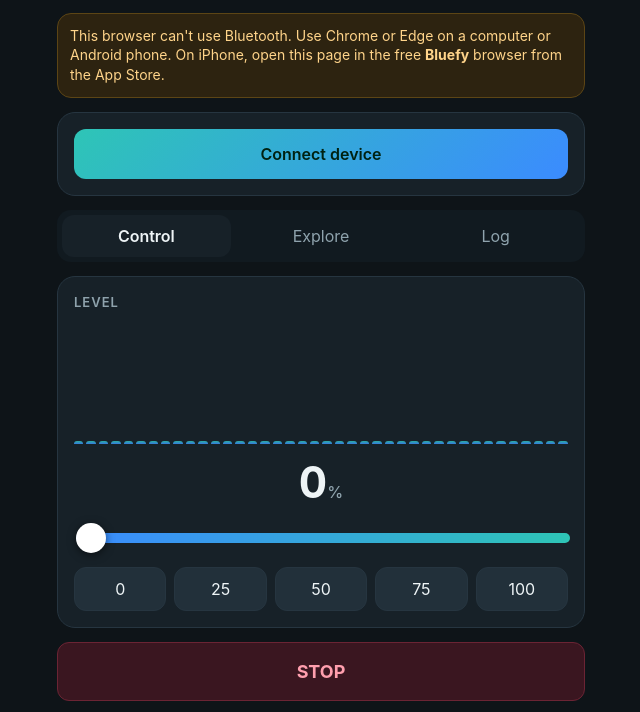
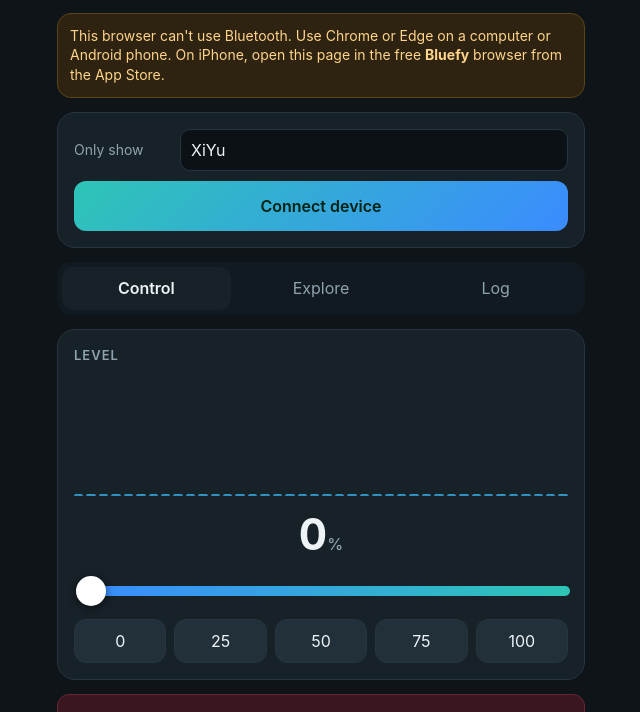
Before and after one commit to watkinsantonio/link-lab, a plain HTML site: page index.html in a window 1280 px wide. Both pictures are taken after a click on the button "Connect device". Shown: the part 54-766 px from the top of the page, without its empty margins (319-959 px from the left). Drawn offline with Linux system fonts and the light colour scheme.

Commit message:
Add device-name filter to the Connect picker
Co-Authored-By: Claude Opus 5.5 <noreply@anthropic.com>

```diff
--- a/index.html
+++ b/index.html
@@ -91,6 +91,7 @@
   </div>
 
   <div class="card">
+    <div class="row" style="margin-top:0"><label>Only show</label><input type="text" id="nameFilter" placeholder="device name, e.g. XiYu (blank = all)" autocapitalize="off" autocorrect="off" spellcheck="false"></div>
     <button class="primary" id="connectBtn">Connect device</button>
     <dl class="info hidden" id="info" style="margin-top:12px">
       <dt>Name</dt><dd id="iName">–</dd>
@@ -308,6 +309,8 @@
   $('template').oninput = e => { cfg.template = e.target.value; cfg.preset = 'custom'; presetSel.value = 'custom'; saveCfg(); lastSent = null; };
   $('maxv').oninput = e => { cfg.max = Math.max(1, +e.target.value || 1); saveCfg(); lastSent = null; };
   $('wmode').onchange = e => { cfg.wmode = e.target.value; saveCfg(); };
+  $('nameFilter').value = store.get('nameFilter', 'XiYu');
+  $('nameFilter').onchange = e => store.set('nameFilter', e.target.value.trim());
   $('extraSvc').value = store.get('extraSvc', '');
   $('extraSvc').onchange = e => store.set('extraSvc', e.target.value.trim());
 
@@ -344,8 +347,12 @@
     const services = [...new Set(COMMON_SERVICES.map(full))];
     const extra = store.get('extraSvc', '');
     extra.split(/[\s,]+/).filter(Boolean).forEach(u => services.push(full(u)));
+    // A name filter keeps the picker short; blank shows every nearby device.
+    const nf = $('nameFilter').value.trim();
+    const opts = nf ? { filters: [{ namePrefix: nf }], optionalServices: services }
+                    : { acceptAllDevices: true, optionalServices: services };
     let picked;
-    try { picked = await navigator.bluetooth.requestDevice({ acceptAllDevices: true, optionalServices: services }); }
+    try { picked = await navigator.bluetooth.requestDevice(opts); }
     catch (e) { log('Device picker closed:', errMsg(e)); return; }
     device = picked;
     cfg = { ...DEFAULT_CFG, ...store.get(cfgKey(), {}) }; showCfg();
@@ -354,6 +361,8 @@
     try {
       await device.gatt.connect();
       log('Connected to', device.name || '(unnamed)', 'id', device.id);
+      // Remember this device's name so next time the picker only lists it.
+      if (device.name && !$('nameFilter').value.trim()) { $('nameFilter').value = device.name; store.set('nameFilter', device.name); }
       await discover();
       setStatus(true, device.name || 'Connected');
     } catch (e) { log('Connect failed:', errMsg(e)); setStatus(false, 'Failed — try again'); }
```
